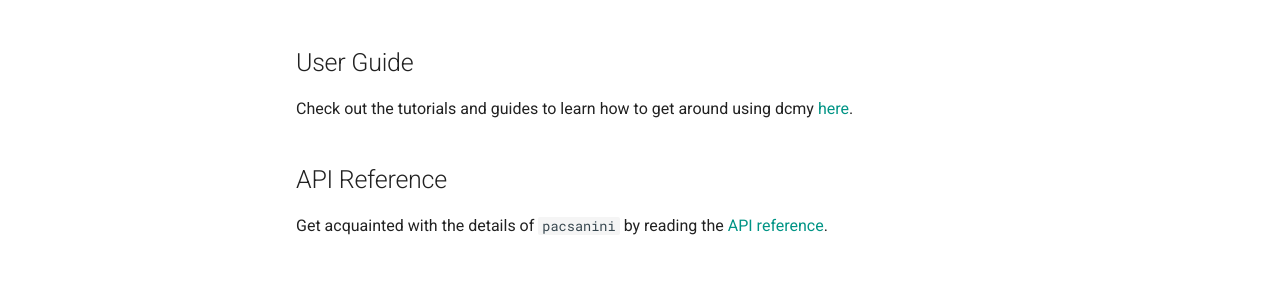
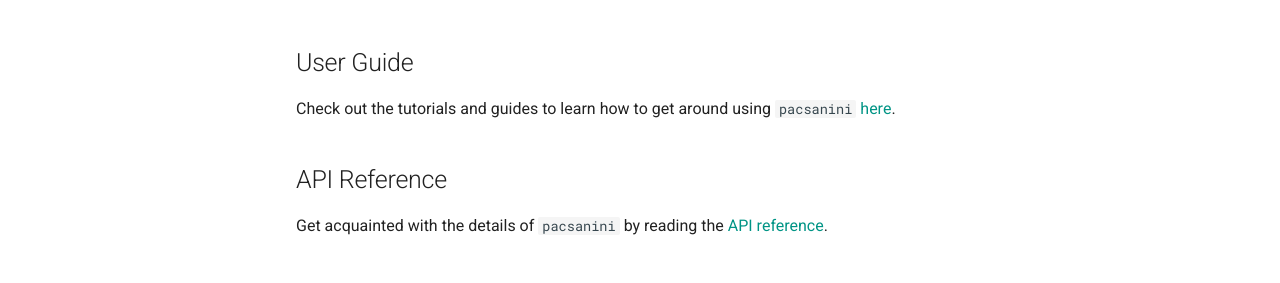
Before and after one commit to Therapixel/pacsanini, an MkDocs documentation site: the page built from docs/index.md, in a window 1280 px wide and 1068 px high. Shown: the part 461-744 px from the top of the window. Built offline with MkDocs 1.6.1 and Material for MkDocs 9.7.7, drawn with Linux system fonts in a browser that asks for light colours; comment, search, counter and statistics services are not loaded.

```diff
--- a/docs/index.md
+++ b/docs/index.md
@@ -16,7 +16,7 @@ build applications with a certain level of abstraction.
 
 ## User Guide
 
-Check out the tutorials and guides to learn how to get around using dcmy [here](user_guide/index.md).
+Check out the tutorials and guides to learn how to get around using `pacsanini` [here](user_guide/index.md).
 
 ## API Reference
 
```
Also changed, not shown: docs/cli_reference/index.md (+5 -0 lines), docs/user_guide/configuration.md (+9 -2 lines).
